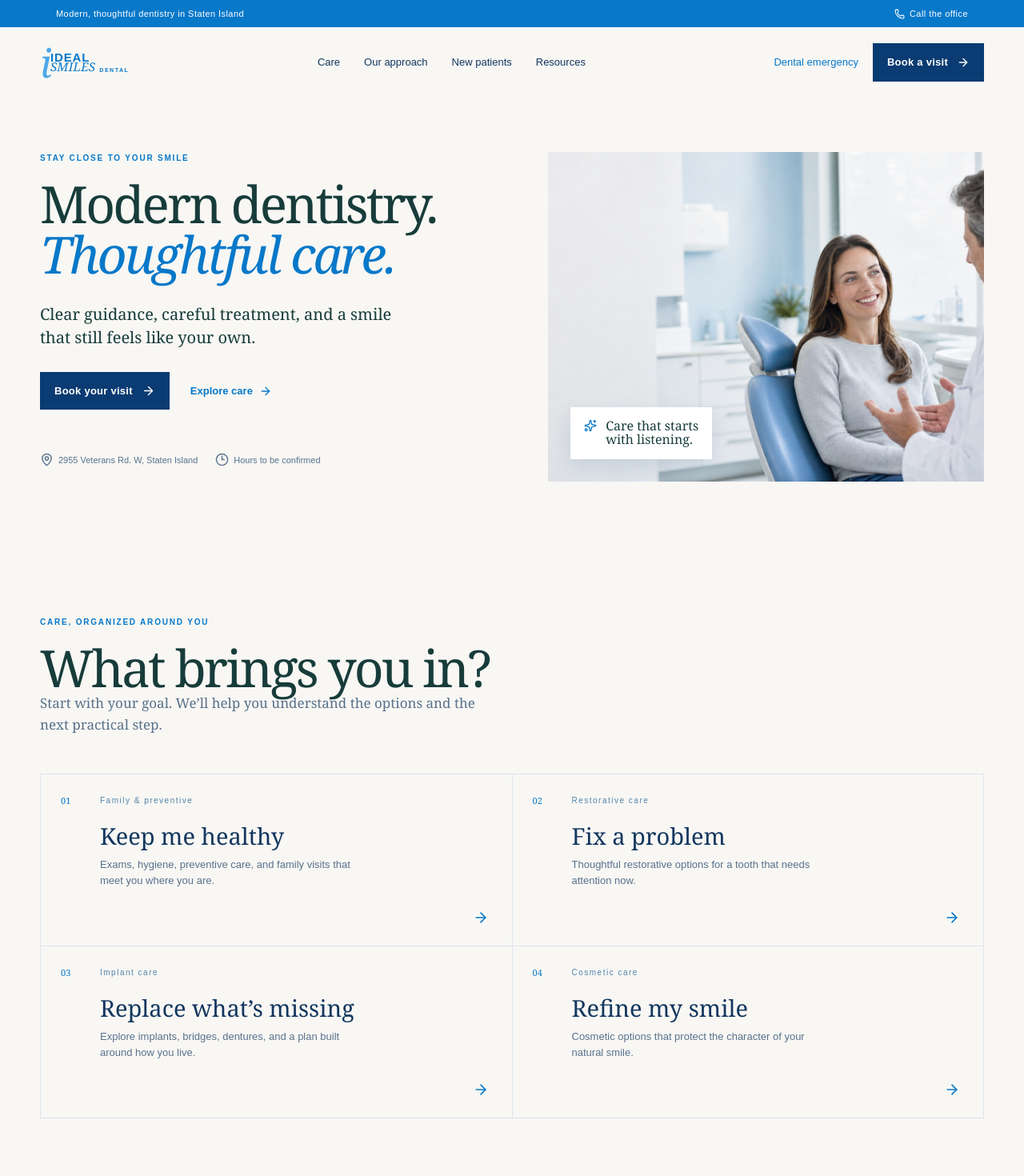
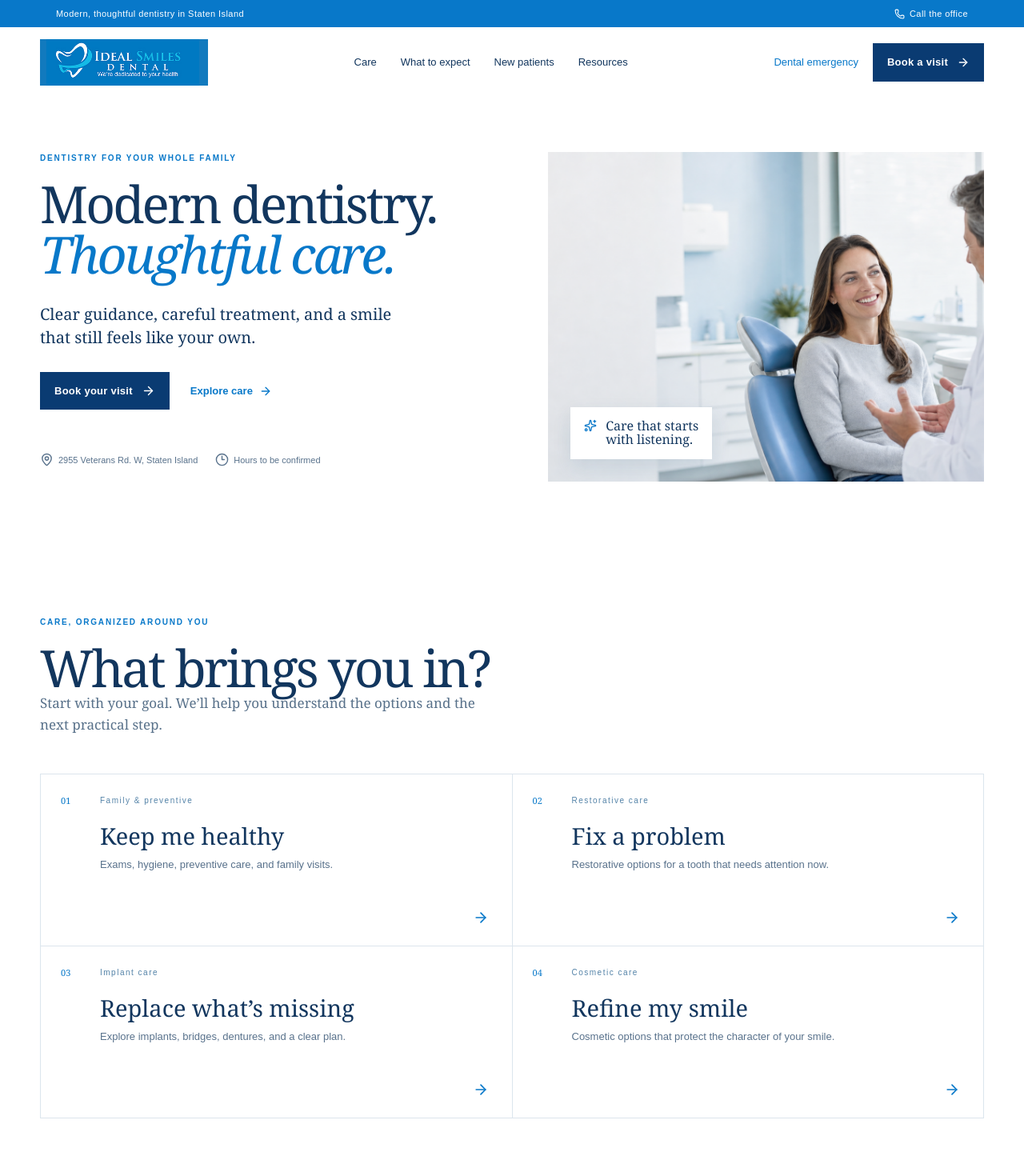
Before and after one commit to WilfredTheChicken/dentist-website, a Next.js app: page / in a window 1280 px wide. Shown: the top 1470 px of the page at 80% size. Built offline with nearby package versions, Linux system fonts and the light colour scheme.

Commit message:
Use Ideal Smiles logo and patient-first content

```diff
--- a/app/page.tsx
+++ b/app/page.tsx
@@ -1,64 +1,34 @@
 "use client";
 
-import { motion, AnimatePresence } from "framer-motion";
+import { AnimatePresence, motion } from "framer-motion";
 import { ArrowRight, CalendarDays, ChevronDown, Clock3, MapPin, Menu, Phone, ShieldCheck, Sparkles, X } from "lucide-react";
 import { useState } from "react";
 
 const services = [
-  { no: "01", title: "Keep me healthy", copy: "Exams, hygiene, preventive care, and family visits that meet you where you are.", tag: "Family & preventive" },
-  { no: "02", title: "Fix a problem", copy: "Thoughtful restorative options for a tooth that needs attention now.", tag: "Restorative care" },
-  { no: "03", title: "Replace what’s missing", copy: "Explore implants, bridges, dentures, and a plan built around how you live.", tag: "Implant care" },
-  { no: "04", title: "Refine my smile", copy: "Cosmetic options that protect the character of your natural smile.", tag: "Cosmetic care" },
+  ["01", "Keep me healthy", "Exams, hygiene, preventive care, and family visits.", "Family & preventive"],
+  ["02", "Fix a problem", "Restorative options for a tooth that needs attention now.", "Restorative care"],
+  ["03", "Replace what’s missing", "Explore implants, bridges, dentures, and a clear plan.", "Implant care"],
+  ["04", "Refine my smile", "Cosmetic options that protect the character of your smile.", "Cosmetic care"],
 ];
+const faqs = [["Are you accepting new patients?", "We welcome new-patient appointment requests. Book online or call and our team will help find the right visit type."],["Can I book online?", "Yes. If you need help choosing a visit, call the office for a human recommendation."],["Do you take my insurance?", "Coverage and network participation vary by plan. Bring your insurance details so the team can explain the process before care begins."],["What if I have tooth pain?", "For urgent dental concerns, call the office first. Severe swelling, uncontrolled bleeding, trouble breathing, or a medical emergency requires emergency care."]];
 
-const faqs = [
-  ["Are you accepting new patients?", "We welcome new-patient appointment requests. Use online booking or call us and our team will help find the right visit type."],
-  ["Can I book online?", "Yes. Online booking is designed for straightforward scheduling. If you need help choosing a visit, call the office for a human recommendation."],
-  ["Do you take my insurance?", "Coverage and network participation vary by plan. Bring your insurance details so the team can explain the process before care begins."],
-  ["What if I have tooth pain?", "For urgent dental concerns, call the office first for guidance. Severe swelling, uncontrolled bleeding, trouble breathing, or a medical emergency requires emergency care."],
-];
-
-export default function Home() {
-  const [menuOpen, setMenuOpen] = useState(false);
-  const [openFaq, setOpenFaq] = useState<number | null>(0);
-  const [bookingOpen, setBookingOpen] = useState(false);
-
-  return <main className="overflow-x-hidden bg-[#f8f7f4] text-[#173c3a]">
+export default function Home(){
+  const [menuOpen,setMenuOpen]=useState(false),[openFaq,setOpenFaq]=useState<number|null>(0),[bookingOpen,setBookingOpen]=useState(false);
+  const logo=<img src="/ideal-smiles-logo.png" alt="Ideal Smiles Dental — We’re dedicated to your health"/>;
+  return <main className="overflow-x-hidden bg-white text-[#12365e]">
     <div className="utility"><span>Modern, thoughtful dentistry in Staten Island</span><a href="tel:+17182277400"><Phone size={13}/> Call the office</a></div>
-    <header className="site-header">
-      <a className="brand" href="#top" aria-label="Ideal Smiles Dental home"><span className="brand-mark">i</span><span>IDEAL<br/><em>SMILES</em></span><small>DENTAL</small></a>
-      <nav className="desktop-nav" aria-label="Primary navigation"><a href="#care">Care</a><a href="#about">Our approach</a><a href="#patients">New patients</a><a href="#resources">Resources</a></nav>
-      <div className="header-actions"><a className="emergency-link" href="#emergency">Dental emergency</a><button className="button button-dark" onClick={() => setBookingOpen(true)}>Book a visit <ArrowRight size={16}/></button><button className="menu-button" aria-label="Open menu" onClick={() => setMenuOpen(true)}><Menu /></button></div>
-    </header>
-
-    <AnimatePresence>{menuOpen && <motion.div className="mobile-menu" initial={{opacity:0}} animate={{opacity:1}} exit={{opacity:0}}><button aria-label="Close menu" onClick={() => setMenuOpen(false)}><X/></button><a href="#care" onClick={() => setMenuOpen(false)}>Care</a><a href="#about" onClick={() => setMenuOpen(false)}>Our approach</a><a href="#patients" onClick={() => setMenuOpen(false)}>New patients</a><a href="#emergency" onClick={() => setMenuOpen(false)}>Dental emergency</a><button className="button button-light" onClick={() => {setMenuOpen(false); setBookingOpen(true)}}>Book a visit</button></motion.div>}</AnimatePresence>
-
-    <section id="top" className="hero section-wrap">
-      <div className="hero-copy">
-        <motion.p className="eyebrow" initial={{opacity:0,y:12}} animate={{opacity:1,y:0}}>STAY CLOSE TO YOUR SMILE</motion.p>
-        <motion.h1 initial={{opacity:0,y:18}} animate={{opacity:1,y:0}} transition={{delay:.08}}>Modern dentistry.<br/><i>Thoughtful care.</i></motion.h1>
-        <motion.p className="hero-text" initial={{opacity:0,y:18}} animate={{opacity:1,y:0}} transition={{delay:.16}}>Clear guidance, careful treatment, and a smile that still feels like your own.</motion.p>
-        <motion.div className="hero-ctas" initial={{opacity:0,y:18}} animate={{opacity:1,y:0}} transition={{delay:.24}}><button className="button button-dark" onClick={() => setBookingOpen(true)}>Book your visit <ArrowRight size={17}/></button><a className="text-link" href="#care">Explore care <ArrowRight size={16}/></a></motion.div>
-        <div className="hero-meta"><span><MapPin size={17}/> 2955 Veterans Rd. W, Staten Island</span><span><Clock3 size={17}/> Hours to be confirmed</span></div>
-      </div>
-      <div className="hero-art"><img src="/hero-dental.png" alt="Dentist speaking with a smiling patient in a bright treatment room"/><div className="hero-note"><Sparkles size={16}/><span>Care that starts<br/>with listening.</span></div></div>
-    </section>
-
-    <section id="care" className="care-section section-wrap"><div className="section-intro"><p className="eyebrow">CARE, ORGANIZED AROUND YOU</p><h2>What brings you in?</h2><p>Start with your goal. We’ll help you understand the options and the next practical step.</p></div><div className="service-grid">{services.map((service, i) => <motion.a href="#booking" onClick={(e) => {e.preventDefault();setBookingOpen(true)}} className="service-card" key={service.no} initial={{opacity:0,y:15}} whileInView={{opacity:1,y:0}} viewport={{once:true}} transition={{delay:i*.06}}><span>{service.no}</span><div><p className="service-tag">{service.tag}</p><h3>{service.title}</h3><p>{service.copy}</p></div><ArrowRight className="service-arrow" size={20}/></motion.a>)}</div></section>
-
+    <header className="site-header"><a className="brand logo-brand" href="#top">{logo}</a><nav className="desktop-nav" aria-label="Primary"><a href="#care">Care</a><a href="#about">What to expect</a><a href="#patients">New patients</a><a href="#resources">Resources</a></nav><div className="header-actions"><a className="emergency-link" href="#emergency">Dental emergency</a><button className="button button-dark" onClick={()=>setBookingOpen(true)}>Book a visit <ArrowRight size={16}/></button><button className="menu-button" aria-label="Open menu" onClick={()=>setMenuOpen(true)}><Menu/></button></div></header>
+    <AnimatePresence>{menuOpen&&<motion.div className="mobile-menu" initial={{opacity:0}} animate={{opacity:1}} exit={{opacity:0}}><button aria-label="Close menu" onClick={()=>setMenuOpen(false)}><X/></button><a href="#care" onClick={()=>setMenuOpen(false)}>Care</a><a href="#about" onClick={()=>setMenuOpen(false)}>What to expect</a><a href="#patients" onClick={()=>setMenuOpen(false)}>New patients</a><a href="#emergency" onClick={()=>setMenuOpen(false)}>Dental emergency</a><button className="button button-light" onClick={()=>{setMenuOpen(false);setBookingOpen(true)}}>Book a visit</button></motion.div>}</AnimatePresence>
+    <section id="top" className="hero section-wrap"><div className="hero-copy"><motion.p className="eyebrow" initial={{opacity:0,y:12}} animate={{opacity:1,y:0}}>DENTISTRY FOR YOUR WHOLE FAMILY</motion.p><motion.h1 initial={{opacity:0,y:18}} animate={{opacity:1,y:0}}>Modern dentistry.<br/><i>Thoughtful care.</i></motion.h1><motion.p className="hero-text" initial={{opacity:0,y:18}} animate={{opacity:1,y:0}}>Clear guidance, careful treatment, and a smile that still feels like your own.</motion.p><motion.div className="hero-ctas" initial={{opacity:0,y:18}} animate={{opacity:1,y:0}}><button className="button button-dark" onClick={()=>setBookingOpen(true)}>Book your visit <ArrowRight size={17}/></button><a className="text-link" href="#care">Explore care <ArrowRight size={16}/></a></motion.div><div className="hero-meta"><span><MapPin size={17}/> 2955 Veterans Rd. W, Staten Island</span><span><Clock3 size={17}/> Hours to be confirmed</span></div></div><div className="hero-art"><img src="/hero-dental.png" alt="Dentist speaking with a smiling patient in a bright treatment room"/><div className="hero-note"><Sparkles size={16}/><span>Care that starts<br/>with listening.</span></div></div></section>
+    <section id="care" className="care-section section-wrap"><div className="section-intro"><p className="eyebrow">CARE, ORGANIZED AROUND YOU</p><h2>What brings you in?</h2><p>Start with your goal. We’ll help you understand the options and the next practical step.</p></div><div className="service-grid">{services.map(([no,title,copy,tag],i)=><motion.a key={no} href="#booking" onClick={e=>{e.preventDefault();setBookingOpen(true)}} className="service-card" initial={{opacity:0,y:15}} whileInView={{opacity:1,y:0}} viewport={{once:true}} transition={{delay:i*.06}}><span>{no}</span><div><p className="service-tag">{tag}</p><h3>{title}</h3><p>{copy}</p></div><ArrowRight className="service-arrow" size={20}/></motion.a>)}</div></section>
     <section id="emergency" className="emergency"><div className="section-wrap emergency-inner"><div><p className="eyebrow">NEED HELP NOW?</p><h2>Tooth pain can’t wait.<br/><i>Clear help starts here.</i></h2></div><div className="emergency-copy"><p>If you have an urgent dental concern, call the office for guidance. For a life-threatening emergency, call 911 or go to the nearest emergency room.</p><a href="tel:+17182277400" className="button button-light"><Phone size={17}/> Call the office</a></div></div></section>
-
-    <section id="about" className="approach section-wrap"><div className="approach-image"><div className="window"/><p>YOUR CARE<br/>SHOULD FEEL<br/>UNRUSHED.</p></div><div className="approach-copy"><p className="eyebrow">THE IDEAL SMILES APPROACH</p><h2>Clinical care, with room to breathe.</h2><p className="lead">Good dentistry starts with a conversation—not pressure. We take time to understand what matters to you, explain options plainly, and create a plan at a pace that makes sense.</p><div className="principles"><div><span>01</span><h3>Thoughtful guidance</h3><p>Questions are welcome. Options are explained in plain language.</p></div><div><span>02</span><h3>Modern convenience</h3><p>Clear next steps, flexible pathways, and respect for your time.</p></div><div><span>03</span><h3>Whole-smile thinking</h3><p>Care that connects today’s concern to your long-term health.</p></div></div></div></section>
-
-    <section className="trust section-wrap"><div className="trust-title"><p className="eyebrow">WHAT MATTERS TO US</p><h2>Care is personal.<br/>The details should be, too.</h2></div><div className="trust-list"><div><ShieldCheck/><h3>Clear, no-pressure options</h3><p>We’ll make space for the questions behind the decision.</p></div><div><CalendarDays/><h3>A visit that fits your life</h3><p>Online booking when it helps. A real person when you need one.</p></div><div><Sparkles/><h3>Natural-looking goals</h3><p>Cosmetic and restorative care should still feel like you.</p></div></div></section>
-
-    <section id="patients" className="patients"><div className="section-wrap patients-inner"><div><p className="eyebrow">NEW TO IDEAL SMILES?</p><h2>Your first visit should bring clarity, not pressure.</h2><p>We’ll help you prepare for your appointment, understand the process, and know who to contact with questions.</p><button className="button button-dark" onClick={() => setBookingOpen(true)}>Plan your first visit <ArrowRight size={17}/></button></div><ol><li><strong>01</strong><span><b>Choose your visit</b><small>Book online or call for help selecting the right appointment.</small></span></li><li><strong>02</strong><span><b>Tell us what you need</b><small>Share only the practical details needed to guide your visit.</small></span></li><li><strong>03</strong><span><b>Arrive feeling prepared</b><small>Bring your ID, insurance information, and any questions you have.</small></span></li></ol></div></section>
-
-    <section id="resources" className="resources section-wrap"><div className="section-intro"><p className="eyebrow">HELPFUL, NOT OVERWHELMING</p><h2>Answers before your visit.</h2></div><div className="faq-list">{faqs.map(([q,a],i) => <div className="faq" key={q}><button onClick={() => setOpenFaq(openFaq === i ? null : i)} aria-expanded={openFaq === i}><span>{q}</span><ChevronDown className={openFaq === i ? "rotate" : ""}/></button><AnimatePresence>{openFaq === i && <motion.p initial={{height:0,opacity:0}} animate={{height:"auto",opacity:1}} exit={{height:0,opacity:0}}>{a}</motion.p>}</AnimatePresence></div>)}</div></section>
-
-    <section className="closing section-wrap"><div><p className="eyebrow">READY WHEN YOU ARE</p><h2>Let’s make the next step simple.</h2></div><button className="button button-light" onClick={() => setBookingOpen(true)}>Book a visit <ArrowRight size={17}/></button></section>
-    <footer><div className="section-wrap footer-grid"><a className="brand footer-brand" href="#top"><span className="brand-mark">i</span><span>IDEAL<br/><em>SMILES</em></span><small>DENTAL</small></a><div><b>Visit</b><p>2955 Veterans Rd. W<br/>Suite 2G<br/>Staten Island, NY 10309</p><a href="https://maps.google.com/?q=2955+Veterans+Rd+W+Staten+Island+NY+10309">Get directions</a></div><div><b>Connect</b><p><a href="tel:+17182277400">(718) 227-7400</a><br/><span>Office hours pending confirmation</span></p><a href="#emergency">Dental emergency</a></div><div><b>Patient resources</b><p><a href="#patients">New patients</a><br/><a href="#resources">Insurance & financing</a><br/><a href="#resources">Accessibility</a></p></div></div><div className="section-wrap legal"><span>© 2026 Ideal Smiles Dental</span><span>Privacy · Notice of Privacy Practices · Terms</span></div></footer>
-
-    <AnimatePresence>{bookingOpen && <motion.div className="modal-backdrop" initial={{opacity:0}} animate={{opacity:1}} exit={{opacity:0}}><motion.div className="booking-modal" initial={{opacity:0,y:25}} animate={{opacity:1,y:0}} exit={{opacity:0,y:25}} role="dialog" aria-modal="true" aria-labelledby="booking-title"><button className="modal-close" aria-label="Close booking" onClick={() => setBookingOpen(false)}><X/></button><p className="eyebrow">REQUEST A VISIT</p><h2 id="booking-title">Start with the right appointment.</h2><p>Online scheduling will be available here after the practice confirms its booking partner. For immediate help, call the office.</p><a className="button button-dark" href="tel:+17182277400"><Phone size={17}/> Call (718) 227-7400</a><small>This request flow is not for medical emergencies or sharing sensitive health information.</small></motion.div></motion.div>}</AnimatePresence>
+    <section id="about" className="approach section-wrap"><div className="visit-card"><p className="eyebrow">WHAT TO EXPECT</p><h3>A visit built around your questions.</h3>{[["01","Start with a conversation","Tell us what brings you in and what you hope to change."],["02","Understand your options","We explain practical choices, timing, and next steps clearly."],["03","Leave with a plan","You will know what happens next and who to call with questions."]].map(([n,t,c])=><div key={n}><span>{n}</span><p><b>{t}</b><small>{c}</small></p></div>)}</div><div className="approach-copy"><p className="eyebrow">A FRIENDLY, INFORMED EXPERIENCE</p><h2>Feel confident about your care.</h2><p className="lead">Whether you are coming in for a routine visit, a smile concern, or an urgent problem, our role is to make the process clearer—not more complicated.</p><div className="principles"><div><span>01</span><h3>Questions welcomed</h3><p>We make room for the concerns behind the appointment.</p></div><div><span>02</span><h3>Options explained</h3><p>Understand your care in plain language before you decide.</p></div><div><span>03</span><h3>Support beyond the chair</h3><p>Scheduling, insurance, and next steps are easier to navigate.</p></div></div></div></section>
+    <section className="trust section-wrap"><div className="trust-title"><p className="eyebrow">DETAILS THAT BUILD CONFIDENCE</p><h2>Everything you need<br/>to feel prepared.</h2><p>Helpful answers before your visit can make care feel a lot less daunting.</p></div><div className="trust-list"><div><ShieldCheck/><h3>Insurance guidance</h3><p>Bring your plan details and our team can help explain the process before treatment.</p></div><div><CalendarDays/><h3>New-patient support</h3><p>Know what to bring, how to book, and what to expect when you arrive.</p></div><div><Sparkles/><h3>Modern treatment options</h3><p>Learn how today’s tools can support a more efficient, comfortable visit.</p></div></div></section>
+    <section className="proof-band"><div className="section-wrap proof-grid"><div className="testimonial"><p className="eyebrow">PATIENT-FOCUSED, ALWAYS</p><blockquote>“I felt listened to from the moment I walked in. Every step was explained, and I left knowing exactly what came next.”</blockquote><small>Testimonial content to be replaced with an approved patient review.</small></div><div className="proof-actions"><h3>Have a question before you book?</h3><p>Start with the information that helps you choose the right next step.</p><a href="#resources" className="text-link">Read common questions <ArrowRight size={16}/></a><a href="#patients" className="text-link">Plan your first visit <ArrowRight size={16}/></a></div></div></section>
+    <section id="patients" className="patients"><div className="section-wrap patients-inner"><div><p className="eyebrow">NEW TO IDEAL SMILES?</p><h2>Your first visit should bring clarity, not pressure.</h2><p>We’ll help you prepare for your appointment, understand the process, and know who to contact with questions.</p><button className="button button-dark" onClick={()=>setBookingOpen(true)}>Plan your first visit <ArrowRight size={17}/></button></div><ol>{[["01","Choose your visit","Book online or call for help selecting the right appointment."],["02","Tell us what you need","Share only the practical details needed to guide your visit."],["03","Arrive feeling prepared","Bring your ID, insurance information, and any questions you have."]].map(([n,t,c])=><li key={n}><strong>{n}</strong><span><b>{t}</b><small>{c}</small></span></li>)}</ol></div></section>
+    <section id="resources" className="resources section-wrap"><div className="section-intro"><p className="eyebrow">HELPFUL, NOT OVERWHELMING</p><h2>Answers before your visit.</h2></div><div className="faq-list">{faqs.map(([q,a],i)=><div className="faq" key={q}><button onClick={()=>setOpenFaq(openFaq===i?null:i)} aria-expanded={openFaq===i}><span>{q}</span><ChevronDown className={openFaq===i?"rotate":""}/></button><AnimatePresence>{openFaq===i&&<motion.p initial={{height:0,opacity:0}} animate={{height:"auto",opacity:1}} exit={{height:0,opacity:0}}>{a}</motion.p>}</AnimatePresence></div>)}</div></section>
+    <section className="closing section-wrap"><div><p className="eyebrow">READY WHEN YOU ARE</p><h2>Let’s make the next step simple.</h2></div><button className="button button-light" onClick={()=>setBookingOpen(true)}>Book a visit <ArrowRight size={17}/></button></section>
+    <footer><div className="section-wrap footer-grid"><a className="brand logo-brand footer-brand" href="#top">{logo}</a><div><b>Visit</b><p>2955 Veterans Rd. W<br/>Suite 2G<br/>Staten Island, NY 10309</p><a href="https://maps.google.com/?q=2955+Veterans+Rd+W+Staten+Island+NY+10309">Get directions</a></div><div><b>Connect</b><p><a href="tel:+17182277400">(718) 227-7400</a><br/><span>Office hours pending confirmation</span></p><a href="#emergency">Dental emergency</a></div><div><b>Patient resources</b><p><a href="#patients">New patients</a><br/><a href="#resources">Insurance & financing</a><br/><a href="#resources">Accessibility</a></p></div></div><div className="section-wrap legal"><span>© 2026 Ideal Smiles Dental</span><span>Privacy · Notice of Privacy Practices · Terms</span></div></footer>
+    <AnimatePresence>{bookingOpen&&<motion.div className="modal-backdrop" initial={{opacity:0}} animate={{opacity:1}} exit={{opacity:0}}><motion.div className="booking-modal" initial={{opacity:0,y:25}} animate={{opacity:1,y:0}} exit={{opacity:0,y:25}} role="dialog" aria-modal="true"><button className="modal-close" aria-label="Close booking" onClick={()=>setBookingOpen(false)}><X/></button><p className="eyebrow">REQUEST A VISIT</p><h2>Start with the right appointment.</h2><p>Online scheduling will be available here after the practice confirms its booking partner. For immediate help, call the office.</p><a className="button button-dark" href="tel:+17182277400"><Phone size={17}/> Call (718) 227-7400</a><small>This request flow is not for medical emergencies or sharing sensitive health information.</small></motion.div></motion.div>}</AnimatePresence>
   </main>
 }
```
Also changed, not shown: app/globals.css, public/ideal-smiles-logo.png (added).
